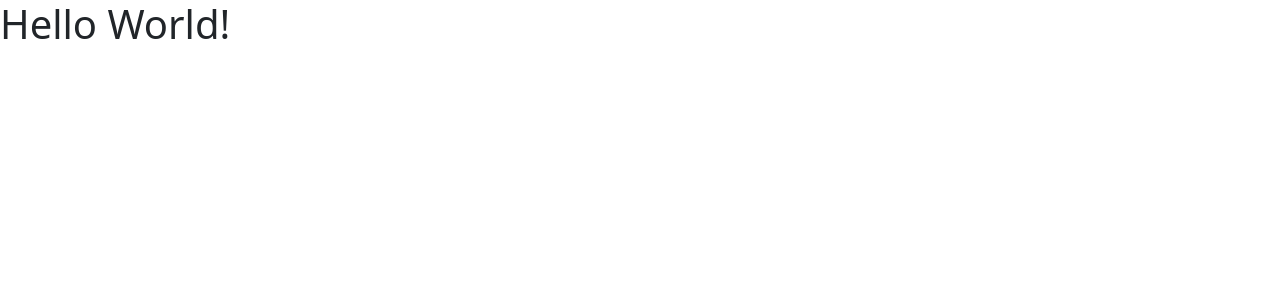
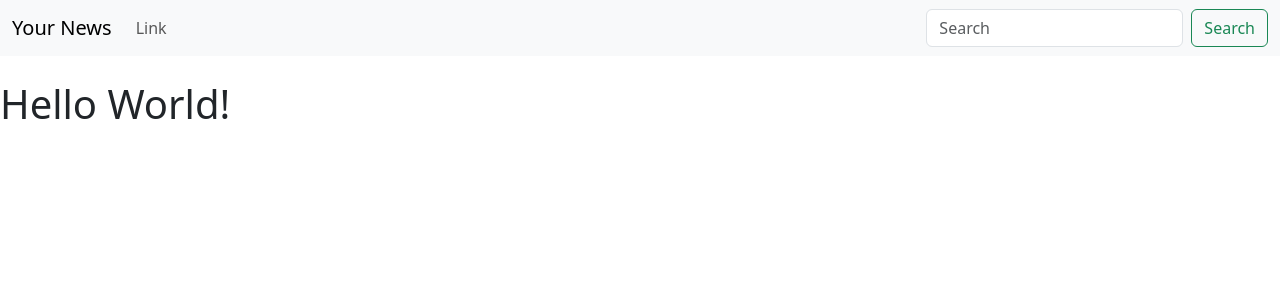
Before and after one commit to sacarr98/Project_four, a Django app: page / in a window 1280 px wide. Shown: the top 300 px of the page. Run offline with Django 4.2, Linux system fonts and the light colour scheme.

Commit message:
add navbar

```diff
--- a/newsstories/yournews/templates/base.html
+++ b/newsstories/yournews/templates/base.html
@@ -8,6 +8,8 @@
   </head>
   <body>
 
+    {% include 'navbar.html' %}
+    <br/>
     <div class="contatiner">
     {% block content %}
     {% endblock %}
--- /dev/null
+++ b/newsstories/yournews/templates/navbar.html
@@ -0,0 +1,19 @@
+<nav class="navbar navbar-expand-lg bg-body-tertiary">
+    <div class="container-fluid">
+      <a class="navbar-brand" href="{% url 'home' %}">Your News</a>
+      <button class="navbar-toggler" type="button" data-bs-toggle="collapse" data-bs-target="#navbarSupportedContent" aria-controls="navbarSupportedContent" aria-expanded="false" aria-label="Toggle navigation">
+        <span class="navbar-toggler-icon"></span>
+      </button>
+      <div class="collapse navbar-collapse" id="navbarSupportedContent">
+        <ul class="navbar-nav me-auto mb-2 mb-lg-0">
+          <li class="nav-item">
+            <a class="nav-link" href="#">Link</a>
+          </li>
+        </ul>
+        <form class="d-flex" role="search">
+          <input class="form-control me-2" type="search" placeholder="Search" aria-label="Search">
+          <button class="btn btn-outline-success" type="submit">Search</button>
+        </form>
+      </div>
+    </div>
+  </nav>
```
